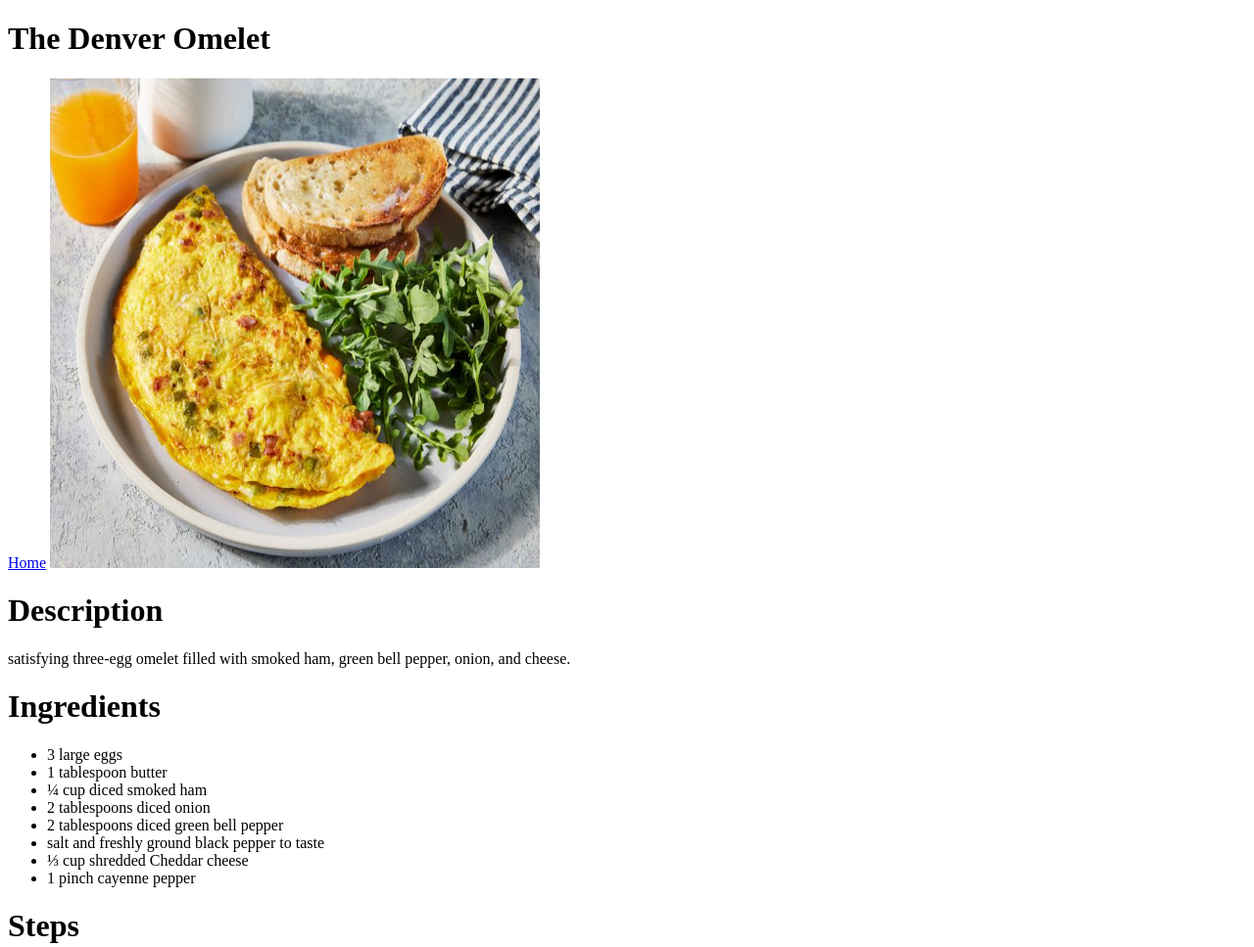
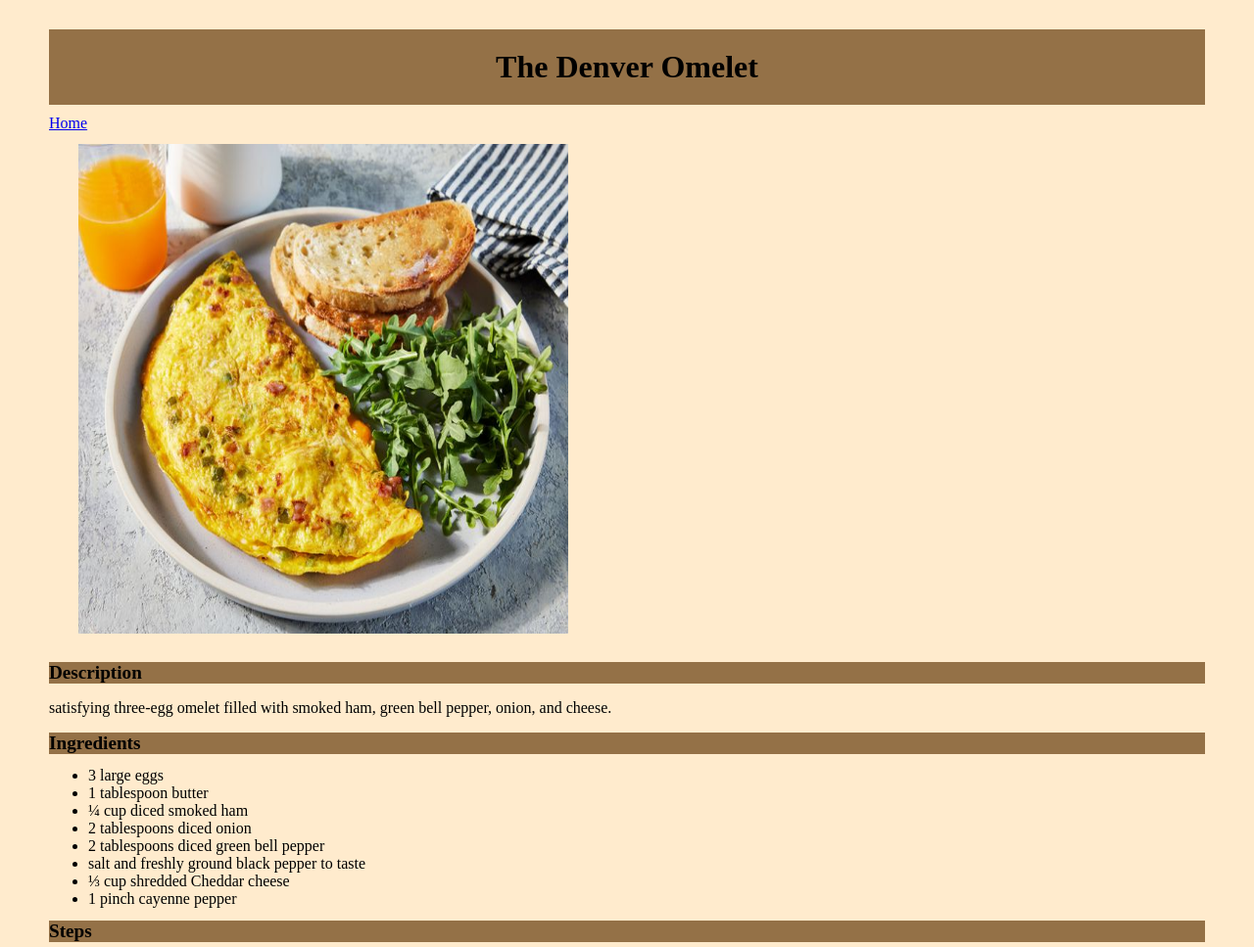
Before and after one commit to Arthur801/Odin-Recipes-by-Arthur801, a plain HTML site: page Recipes/the-denver-omelet.html in a window 1280 px wide. Shown: the top 967 px of the page at 98% size. Drawn offline with Linux system fonts and the light colour scheme.

Commit message:
Add style.css and simple style

```diff
--- a/Recipes/the-denver-omelet.html
+++ b/Recipes/the-denver-omelet.html
@@ -4,15 +4,16 @@
     <meta charset="UTF-8">
     <meta name="viewport" content="width=device-width, initial-scale=1.0">
     <title>The Denver Omelet</title>
+    <link rel="stylesheet" href="../style.css">
 </head>
-<body>
-    <h1>The Denver Omelet</h1>
-    <a href = "../index.html">Home</a>
+<body class="body">
+    <h1 class="bigTitle">The Denver Omelet</h1>
+    <a href = "../index.html">Home</a><br>
     <img src = "../Images/the-denver-omelet.jpg" alt = "The Denver Omelet" width="500px" height="500px">
-    <h1>Description</h1>
+    <h1 class="innerTitleh1">Description</h1>
     <p> satisfying three-egg omelet filled with smoked ham, green bell pepper, onion, and cheese.</p>
-    <h1>Ingredients</h1>
-    <ul>
+    <h1 class="innerTitleh1">Ingredients</h1>
+    <ul class="ingredients">
         <li>3 large eggs</li>
         <li>1 tablespoon butter</li>
         <li>¼ cup diced smoked ham</li>
@@ -22,8 +23,8 @@
         <li>⅓ cup shredded Cheddar cheese</li>
         <li>1 pinch cayenne pepper</li>
     </ul>
-    <h1>Steps</h1>
-    <ol>
+    <h1 class="innerTitleh1">Steps</h1>
+    <ol class="steps">
         <li><strong>step 1</strong><br>Gather all ingredients.</li>
         <li><strong>step 2</strong><br>Beat eggs in a small bowl until just combined; do not overbeat.</li>
         <li><strong>step 3</strong><br>Melt butter in a skillet over medium-high heat. Add ham, onion, and bell pepper; season with salt and pepper. Cook and stir until onions soften and ham begins to caramelize, about 5 minutes.</li>
--- /dev/null
+++ b/style.css
@@ -0,0 +1,42 @@
+body {
+    background-color: blanchedalmond;
+    margin: 30px 50px;
+}
+
+.bigTitle {
+    background-color: rgb(148, 113, 71);
+    font-size: xx-large;
+    padding: 20px;
+    margin: 10px auto;
+
+    text-align: center;
+}
+
+.innerTitleh1 {
+    background-color: rgb(148, 113, 71);
+    font-size:larger;
+}
+
+img {
+    margin: 12px 30px;
+}
+
+.recipes {
+    font-size: medium;
+}
+
+p {
+    font-size: medium;
+}
+
+a {
+    text-align: center;
+}
+
+.ingredients {
+    margin:auto;
+}
+
+.steps {
+    margin:auto;
+}
```
Also changed, not shown: Recipes/tomato-juice.html (+9 -8 lines), index.html (+5 -4 lines).
